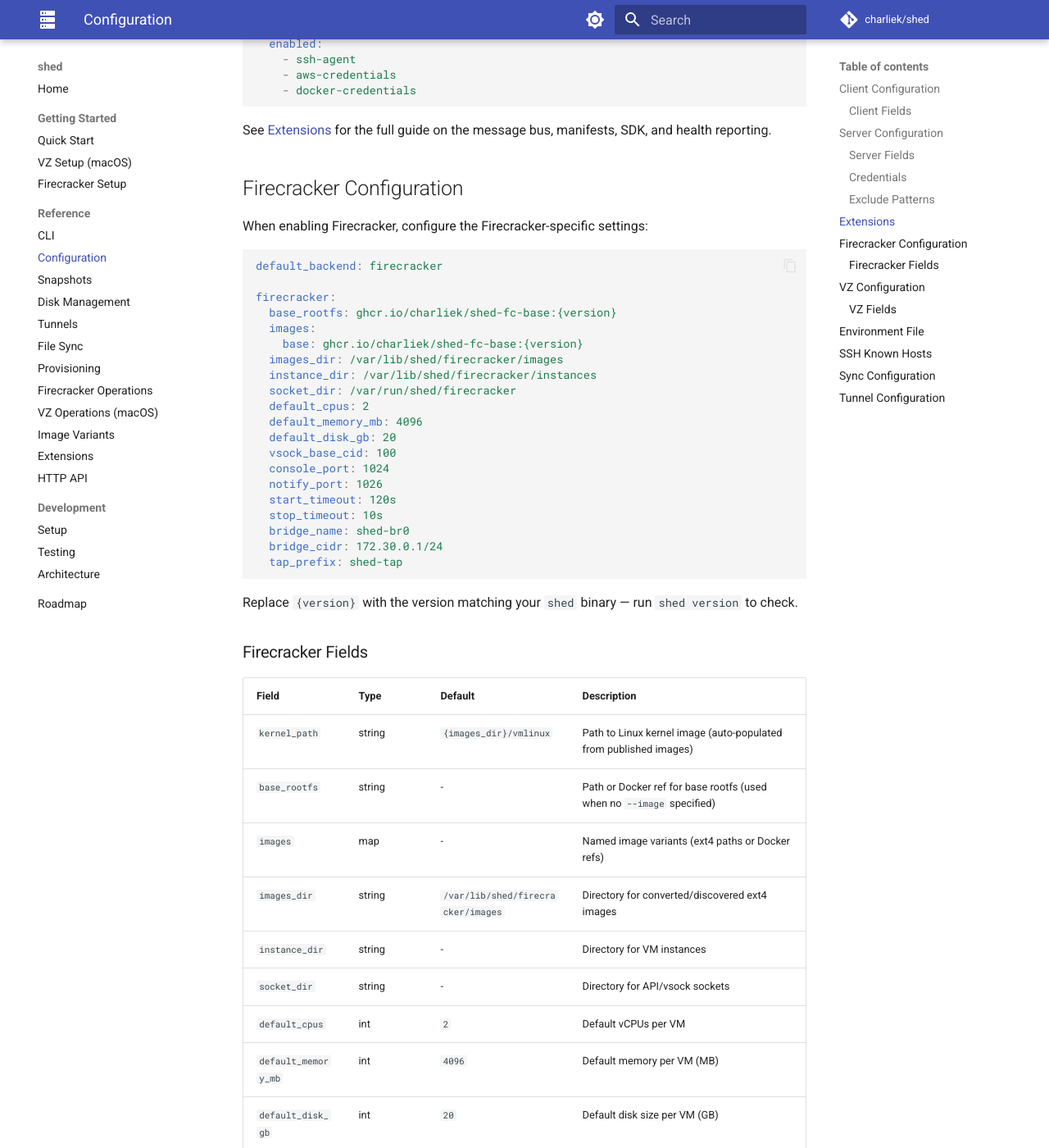
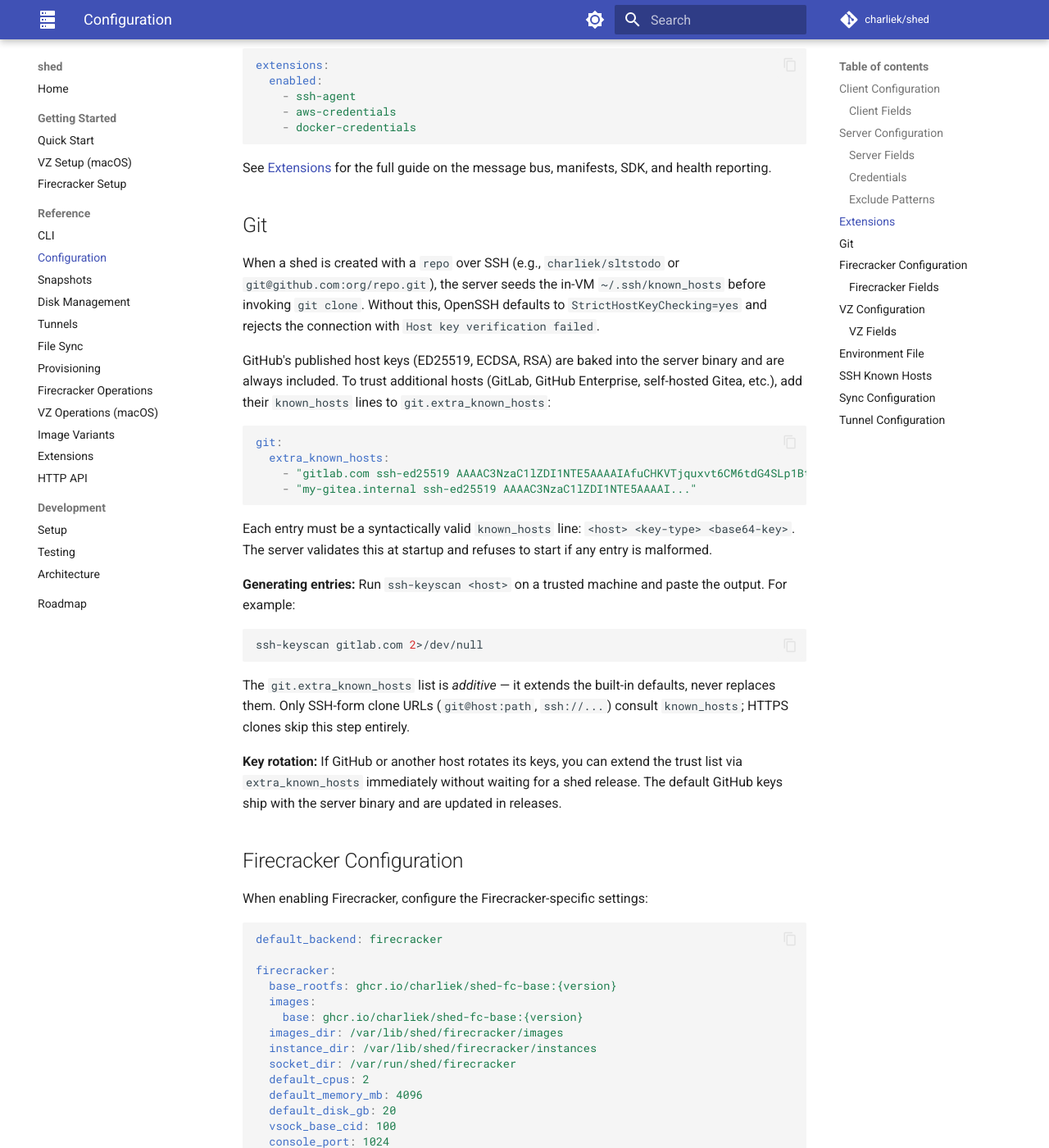
Before and after one commit to charliek/shed, an MkDocs documentation site: the page built from docs/reference/configuration.md, in a window 1280 px wide and 1400 px high, scrolled down 4245 px. Shown: the whole window at 82% size. Built offline with MkDocs 1.6.1 and Material for MkDocs 9.7.7, drawn with Linux system fonts in a browser that asks for light colours; comment, search, counter and statistics services are not loaded; some of the changed text lies outside the part shown.

Commit message:
Document git.extra_known_hosts in configuration reference
Adds a new "Git" section to docs/reference/configuration.md explaining
why known_hosts seeding is needed (PR #58 left no replacement for the
~/.ssh mount that previously supplied host trust), what's included by
default (GitHub's published keys), and how to extend the trust list.

Adds a commented-out example block to configs/server.example.yaml so
operators can copy-paste a starting point.

Co-Authored-By: Claude Opus 4.7 (1M context) <noreply@anthropic.com>

````diff
--- a/docs/reference/configuration.md
+++ b/docs/reference/configuration.md
@@ -83,6 +83,7 @@ log_level: info
 | `env_file` | string | - | Path to environment variables file |
 | `log_level` | string | `info` | Logging level (debug, info, warn, error) |
 | `extensions` | object | `{}` | Extensions to activate in VMs (see [Extensions](extensions.md)) |
+| `git` | object | - | Git behaviour for in-VM clones (see [Git](#git)) |
 | `firecracker` | object | - | Firecracker-specific configuration (see below) |
 | `vz` | object | - | VZ-specific configuration (see below) |
 
@@ -169,6 +170,31 @@ extensions:
 ```
 
 See [Extensions](extensions.md) for the full guide on the message bus, manifests, SDK, and health reporting.
+
+## Git
+
+When a shed is created with a `repo` over SSH (e.g., `charliek/sltstodo` or `git@github.com:org/repo.git`), the server seeds the in-VM `~/.ssh/known_hosts` before invoking `git clone`. Without this, OpenSSH defaults to `StrictHostKeyChecking=yes` and rejects the connection with `Host key verification failed`.
+
+GitHub's published host keys (ED25519, ECDSA, RSA) are baked into the server binary and are always included. To trust additional hosts (GitLab, GitHub Enterprise, self-hosted Gitea, etc.), add their `known_hosts` lines to `git.extra_known_hosts`:
+
+```yaml
+git:
+  extra_known_hosts:
+    - "gitlab.com ssh-ed25519 AAAAC3NzaC1lZDI1NTE5AAAAIAfuCHKVTjquxvt6CM6tdG4SLp1Btn/nOeHHE5UOzRdf"
+    - "my-gitea.internal ssh-ed25519 AAAAC3NzaC1lZDI1NTE5AAAAI..."
+```
+
+Each entry must be a syntactically valid `known_hosts` line: `<host> <key-type> <base64-key>`. The server validates this at startup and refuses to start if any entry is malformed.
+
+**Generating entries:** Run `ssh-keyscan <host>` on a trusted machine and paste the output. For example:
+
+```bash
+ssh-keyscan gitlab.com 2>/dev/null
+```
+
+The `git.extra_known_hosts` list is *additive* — it extends the built-in defaults, never replaces them. Only SSH-form clone URLs (`git@host:path`, `ssh://...`) consult `known_hosts`; HTTPS clones skip this step entirely.
+
+**Key rotation:** If GitHub or another host rotates its keys, you can extend the trust list via `extra_known_hosts` immediately without waiting for a shed release. The default GitHub keys ship with the server binary and are updated in releases.
 
 ## Firecracker Configuration
 
````
Also changed, not shown: 1 other file.
